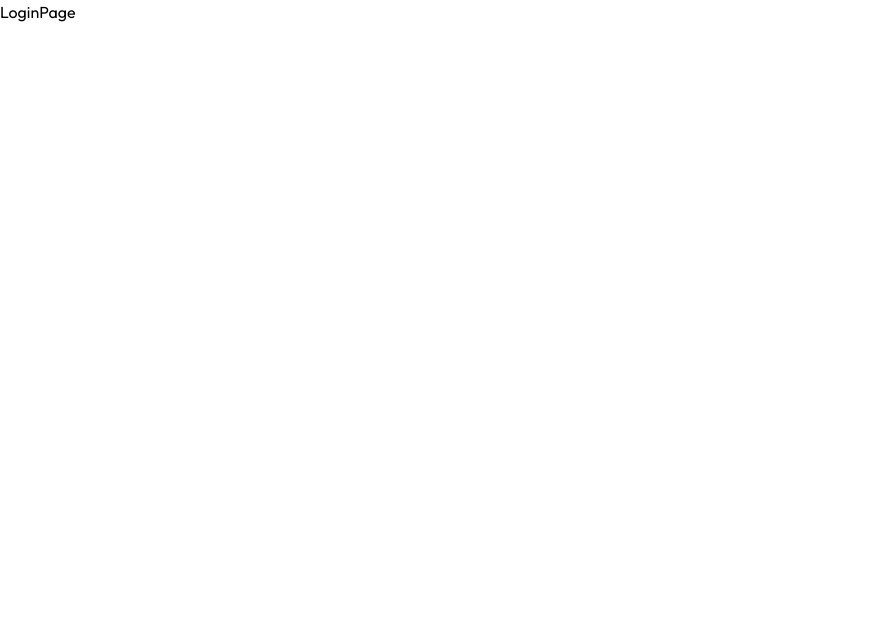
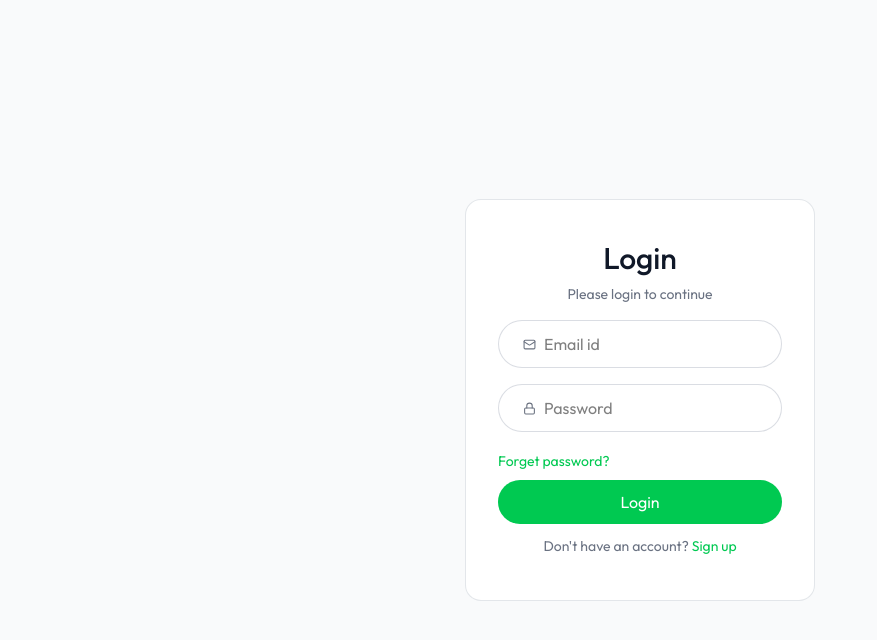
Before and after one commit to faisal-din/resume-builder-web-app, a React (Vite) app in the folder Frontend/: page /login in a window 1280 px wide. Shown: the top 640 px of the page, without its empty margins (0-877 px from the left). Built offline with nearby package versions, Linux system fonts and the light colour scheme.

Commit message:
Login/SignUp page added

```diff
--- a/Frontend/src/Components/Home/CallToAction.jsx
+++ b/Frontend/src/Components/Home/CallToAction.jsx
@@ -11,7 +11,7 @@
           Build a Professional Resume That Helps You Stand Out and Get Hired.
         </p>
         <a
-          href='https://prebuiltui.com'
+          href='#'
           className='flex items-center gap-2 rounded py-3 px-8 bg-green-600 hover:bg-green-700 transition text-white'
         >
           <span>Get Started</span>
--- a/Frontend/src/Components/Home/Footer.jsx
+++ b/Frontend/src/Components/Home/Footer.jsx
@@ -97,11 +97,7 @@
             audience.
           </p>
           <div className='flex items-center gap-4 mt-3'>
-            <a
-              href='https://dribbble.com/prebuiltui'
-              target='_blank'
-              rel='noreferrer'
-            >
+            <a href='https://dribbble.com' target='_blank' rel='noreferrer'>
               <svg
                 xmlns='http://www.w3.org/2000/svg'
                 width='24'
@@ -122,7 +118,7 @@
               </svg>
             </a>
             <a
-              href='https://www.linkedin.com/'
+              href='https://www.linkedin.com/in/faisal-din56/'
               target='_blank'
               rel='noreferrer'
             >
--- a/Frontend/src/Pages/LoginPage.jsx
+++ b/Frontend/src/Pages/LoginPage.jsx
@@ -1,7 +1,102 @@
 import React from 'react';
+import { Mail, User2Icon, Lock } from 'lucide-react';
 
 const LoginPage = () => {
-  return <div>LoginPage</div>;
+  const queryParams = new URLSearchParams(window.location.search);
+  const urlState = queryParams.get('state');
+
+  const [state, setState] = React.useState(urlState || 'login');
+
+  const [formData, setFormData] = React.useState({
+    name: '',
+    email: '',
+    password: '',
+  });
+
+  const handleSubmit = async (e) => {
+    e.preventDefault();
+  };
+
+  const handleChange = (e) => {
+    const { name, value } = e.target;
+    setFormData((prev) => ({ ...prev, [name]: value }));
+  };
+
+  return (
+    <div className='flex items-center justify-center min-h-screen bg-gray-50 '>
+      <form
+        onSubmit={handleSubmit}
+        className='sm:w-[350px] w-full text-center border border-gray-300/60 rounded-2xl px-8 bg-white'
+      >
+        <h1 className='text-gray-900 text-3xl mt-10 font-medium'>
+          {state === 'login' ? 'Login' : 'Sign up'}
+        </h1>
+        <p className='text-gray-500 text-sm mt-2'>Please {state} to continue</p>
+        {state !== 'login' && (
+          <div className='flex items-center mt-6 w-full bg-white border border-gray-300/80 h-12 rounded-full overflow-hidden pl-6 gap-2'>
+            <User2Icon size={16} color='#6B7280' />
+            <input
+              type='text'
+              name='name'
+              placeholder='Name'
+              className='border-none outline-none ring-0'
+              value={formData.name}
+              onChange={handleChange}
+              required
+            />
+          </div>
+        )}
+        <div className='flex items-center w-full mt-4 bg-white border border-gray-300/80 h-12 rounded-full overflow-hidden pl-6 gap-2'>
+          <Mail size={13} color='#6B7280' />
+          <input
+            type='email'
+            name='email'
+            placeholder='Email id'
+            className='border-none outline-none ring-0'
+            value={formData.email}
+            onChange={handleChange}
+            required
+          />
+        </div>
+        <div className='flex items-center mt-4 w-full bg-white border border-gray-300/80 h-12 rounded-full overflow-hidden pl-6 gap-2'>
+          <Lock size={13} color='#6B7280' />
+          <input
+            type='password'
+            name='password'
+            placeholder='Password'
+            className='border-none outline-none ring-0'
+            value={formData.password}
+            onChange={handleChange}
+            required
+          />
+        </div>
+        <div className='mt-4 text-left text-green-500'>
+          <button className='text-sm' type='reset'>
+            Forget password?
+          </button>
+        </div>
+        <button
+          type='submit'
+          className='mt-2 w-full h-11 rounded-full text-white bg-green-500 hover:opacity-90 transition-opacity'
+        >
+          {state === 'login' ? 'Login' : 'Sign up'}
+        </button>
+        <p
+          onClick={() =>
+            setState((prev) => (prev === 'login' ? 'register' : 'login'))
+          }
+          className='text-gray-500 text-sm mt-3 mb-11'
+        >
+          {state === 'login'
+            ? "Don't have an account?"
+            : 'Already have an account?'}{' '}
+          <a href='#' className='text-green-500 hover:underline'>
+            {state === 'login' ? 'Sign up' : 'Login'}
+          </a>
+        </p>
+      </form>
+    </div>
+  );
 };
 
 export default LoginPage;
```
